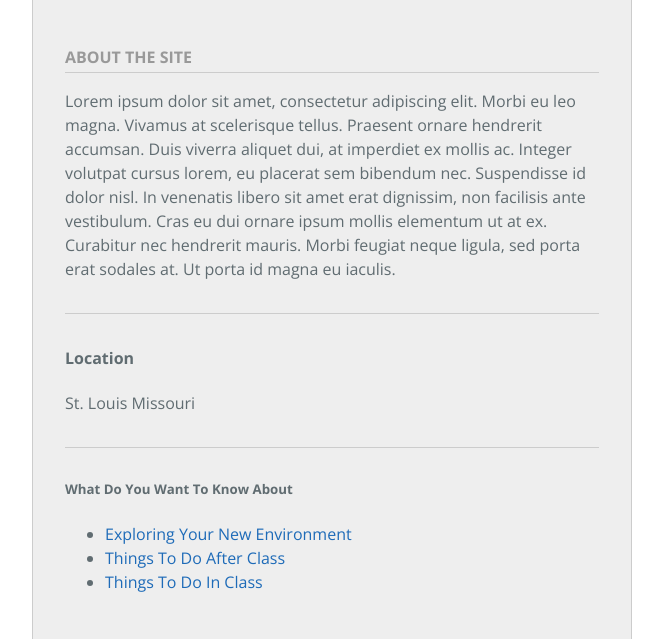
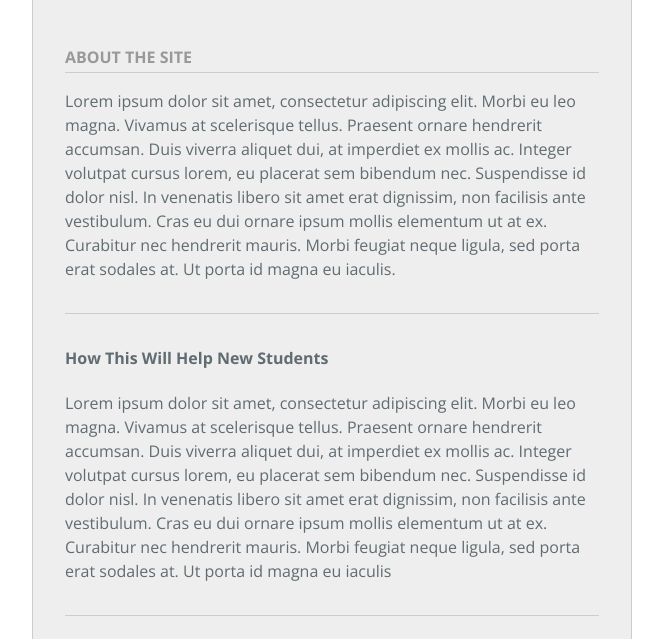
Before and after one commit to greenbergz/QandAsite, a plain HTML site: page index.html in a window 1280 px wide. Shown: the part 139-778 px from the top of the page, without its empty margins (308-971 px from the left). Drawn offline with nearby package versions, Linux system fonts and the light colour scheme.

Commit message:
Update index.html

```diff
--- a/index.html
+++ b/index.html
@@ -22,8 +22,8 @@
         <hr>
         <p></p>Lorem ipsum dolor sit amet, consectetur adipiscing elit. Morbi eu leo magna. Vivamus at scelerisque tellus. Praesent ornare hendrerit accumsan. Duis viverra aliquet dui, at imperdiet ex mollis ac. Integer volutpat cursus lorem, eu placerat sem bibendum nec. Suspendisse id dolor nisl. In venenatis libero sit amet erat dignissim, non facilisis ante vestibulum. Cras eu dui ornare ipsum mollis elementum ut at ex. Curabitur nec hendrerit mauris. Morbi feugiat neque ligula, sed porta erat sodales at. Ut porta id magna eu iaculis.</p>
         <hr>
-        <h4> Location</h4>
-        <p> St. Louis Missouri</p>
+        <h4> How This Will Help New Students</h4>
+        <p> Lorem ipsum dolor sit amet, consectetur adipiscing elit. Morbi eu leo magna. Vivamus at scelerisque tellus. Praesent ornare hendrerit accumsan. Duis viverra aliquet dui, at imperdiet ex mollis ac. Integer volutpat cursus lorem, eu placerat sem bibendum nec. Suspendisse id dolor nisl. In venenatis libero sit amet erat dignissim, non facilisis ante vestibulum. Cras eu dui ornare ipsum mollis elementum ut at ex. Curabitur nec hendrerit mauris. Morbi feugiat neque ligula, sed porta erat sodales at. Ut porta id magna eu iaculis</p>
         <hr>
          <h5> What Do You Want To Know About</h5>
         <ul>
```
